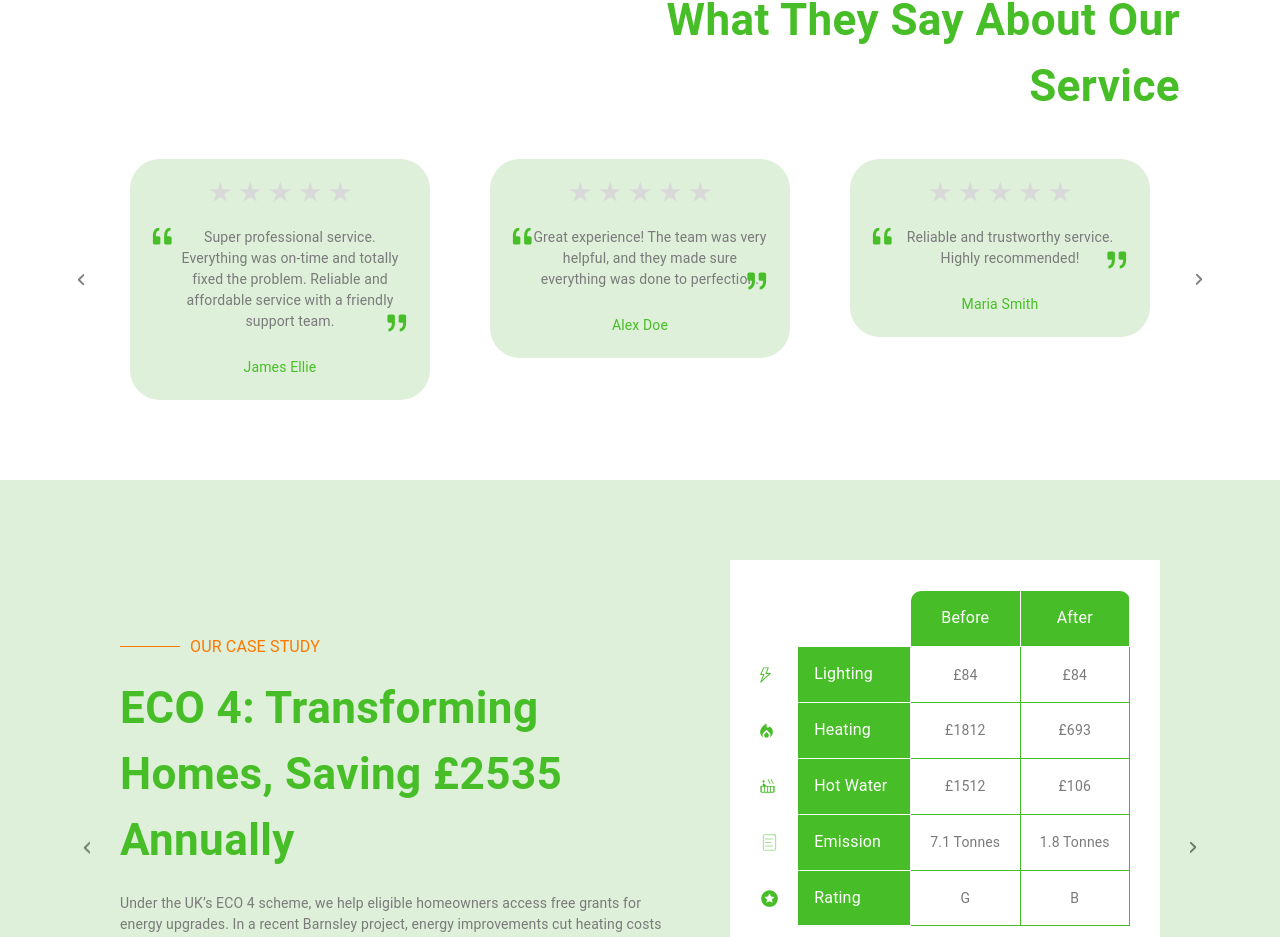
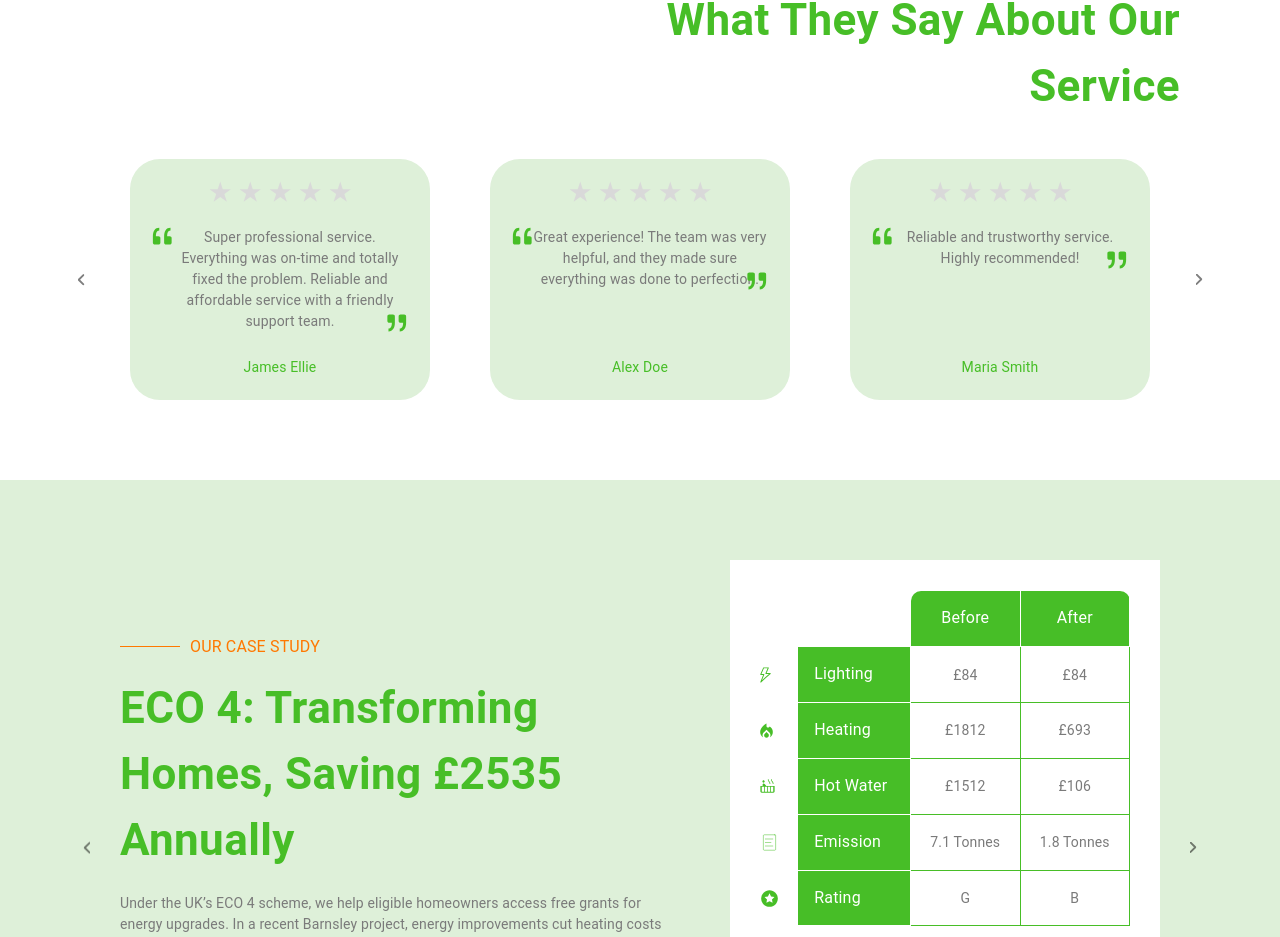
Before and after one commit to marsad11223/borthwick-group, a Next.js app: page / in a window 1280 px wide. Shown: the part 5197-6134 px from the top of the page. Built offline with nearby package versions, Linux system fonts and the light colour scheme.

Commit message:
seatic height to testimonial cards

```diff
--- a/src/app/home/_components/OurProcessCard.tsx
+++ b/src/app/home/_components/OurProcessCard.tsx
@@ -32,6 +32,7 @@ export function OurProcessCard({
       sx={{
         display: "flex",
         justifyContent: "center",
+        height: { xs: "223px", md: "200px", lg: "241px" },
       }}
     >
       <Box
@@ -44,8 +45,10 @@ export function OurProcessCard({
           display: "flex",
           flexDirection: "column",
           gap: "25px",
+          justifyContent: "space-between",
         }}
       >
+        <Box sx={{ display: "flex", flexDirection: "column", gap: "25px" }}>
           <Box
             sx={{
               display: "flex",
@@ -80,6 +83,11 @@ export function OurProcessCard({
                 textAlign: "center",
                 color: textColor,
                 fontSize: font.captionTypography,
+                display: "-webkit-box",
+                WebkitBoxOrient: "vertical",
+                overflow: "hidden",
+                textOverflow: "ellipsis",
+                WebkitLineClamp: 5,
               }}
             >
               {message}
@@ -97,6 +105,7 @@ export function OurProcessCard({
               alt="Comma"
             />
           </Box>
+        </Box>
         <Typography
           sx={{
             textAlign: "center",
```
Lines whose indentation alone changed are shown as unchanged.
